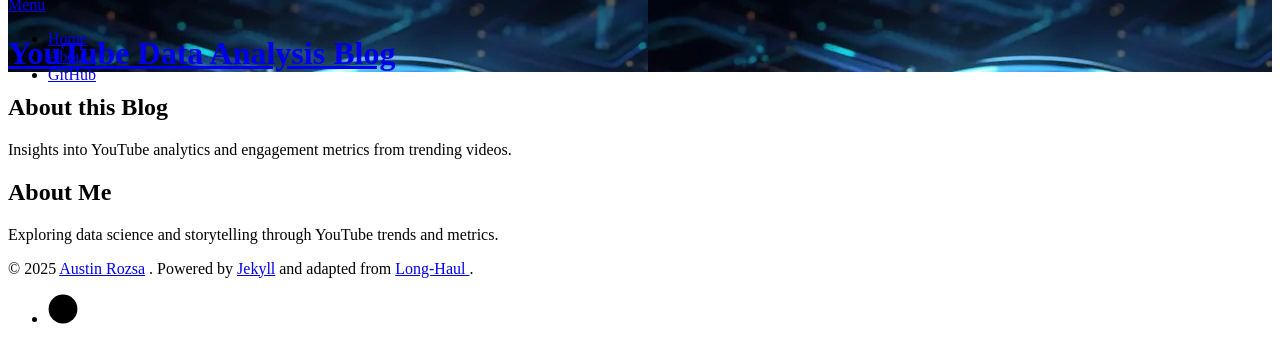
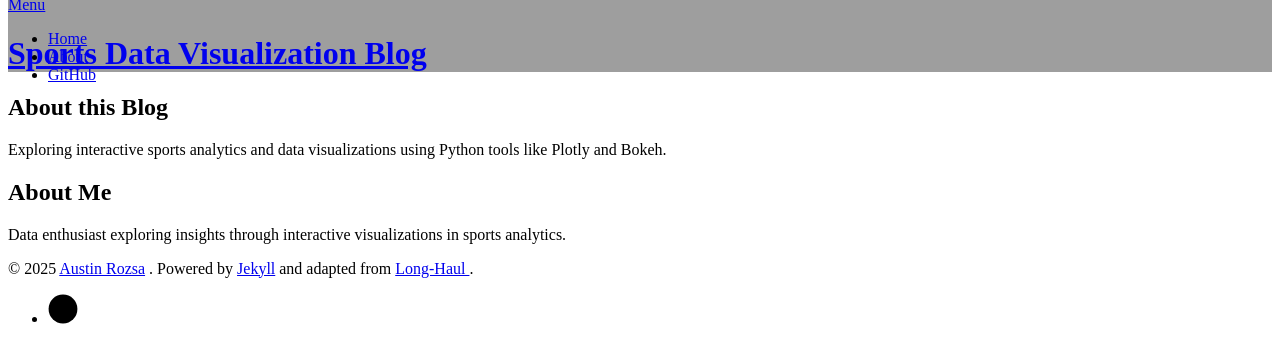
Before and after one commit to aurozsa/Blog-1, a Jekyll site: the page built from about.md, in a window 1280 px wide, cut to the strip 112-475 px from the top of the page. Built offline with Jekyll 4.4.1, drawn with Linux system fonts in a browser that asks for light colours; nearby versions of some CDN libraries.

Commit message:
Updated config file for Sports Data Visualization Blog

```diff
--- a/_config.yml
+++ b/_config.yml
@@ -1,11 +1,11 @@
-title: YouTube Data Analysis Blog
-description: "Insights into YouTube analytics and engagement metrics from trending videos."
+title: Sports Data Visualization Blog
+description: "Exploring interactive sports analytics and data visualizations using Python tools like Plotly and Bokeh."
 author: Austin Rozsa
-author_description: "Exploring data science and storytelling through YouTube trends and metrics."
+author_description: "Data enthusiast exploring insights through interactive visualizations in sports analytics."
 
 url: https://aurozsa.github.io
-baseurl: /youtube_data_analysis
-header_image: /assets/img/headerimg.jpg
+baseurl: /sports_data_visualization
+header_image: /assets/img/sports_banner.jpg
 
 social:
     github: aurozsa
```
